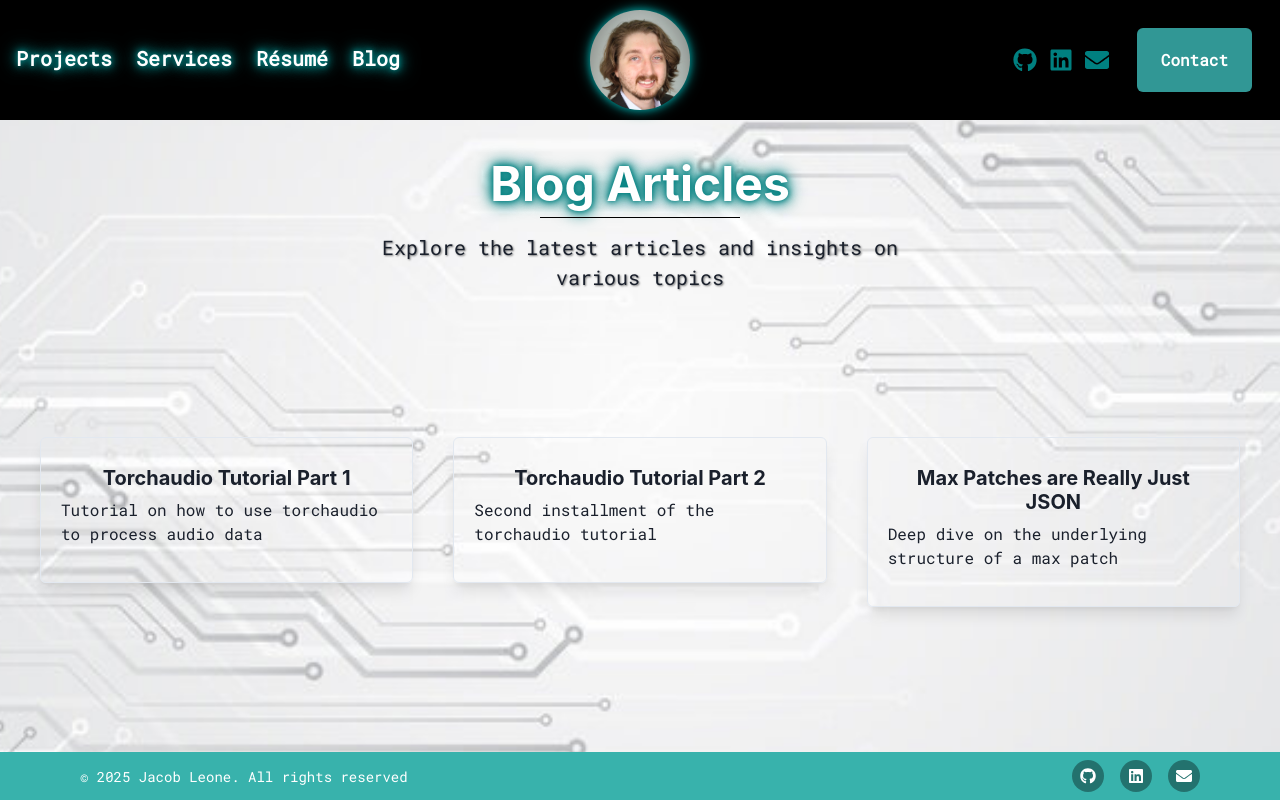
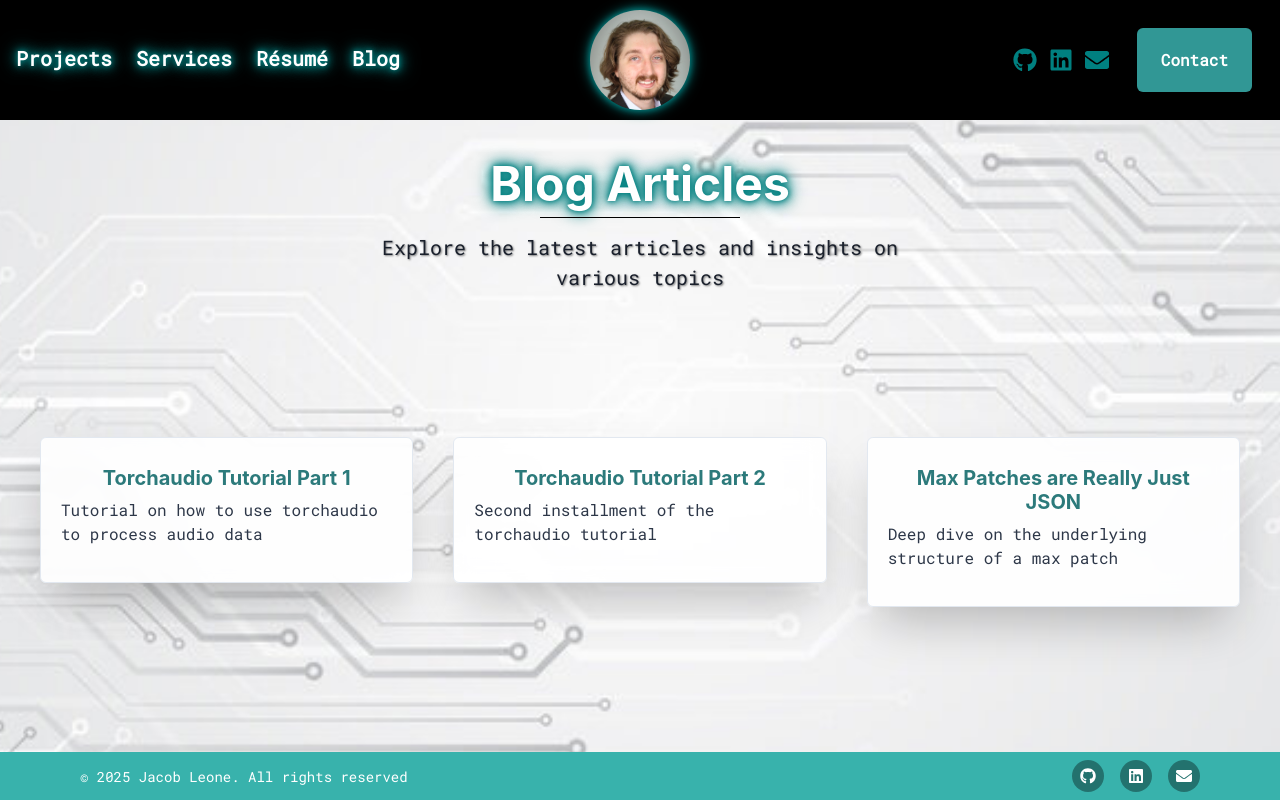
Before and after one commit to jacklion710/jacobleone-tech-portfolio, a Next.js app: page /Articles in a window 1280 px wide. Built offline with nearby package versions, Linux system fonts and the light colour scheme.

Commit message:
Blog article cards stand out more from background

```diff
--- a/pages/Articles.tsx
+++ b/pages/Articles.tsx
@@ -38,6 +38,7 @@ const blogArticles = [
 
 export default function BlogMenu() {
   const borderColor = useColorModeValue("gray.200", "gray.600");
+  const cardBgColor = useColorModeValue("rgba(255, 255, 255, 0.9)", "rgba(45, 55, 72, 0.9)");
 
   const fadeIn = {
     hidden: { opacity: 0 },
@@ -123,12 +124,30 @@ export default function BlogMenu() {
                       borderWidth="1px"
                       borderRadius="md"
                       borderColor={borderColor}
-                      shadow="lg"
-                      transition="transform .2s"
-                      _hover={{ transform: 'scale(1.05)' }}
+                      shadow="2xl"
+                      transition="all 0.3s"
+                      bg={cardBgColor}
+                      backdropFilter="blur(10px)"
+                      _hover={{
+                        transform: 'scale(1.05)',
+                        shadow: 'dark-lg',
+                        borderColor: 'teal.300',
+                      }}
                     >
-                      <Heading size="md" my={2} textAlign="center">{article.title}</Heading>
-                      <Text mb={4}>{article.description}</Text>
+                      <Heading
+                        size="md"
+                        my={2}
+                        textAlign="center"
+                        color={useColorModeValue("teal.600", "teal.200")}
+                      >
+                        {article.title}
+                      </Heading>
+                      <Text
+                        mb={4}
+                        color={useColorModeValue("gray.700", "gray.300")}
+                      >
+                        {article.description}
+                      </Text>
                     </Box>
                   </Link>
                 ))}
```
